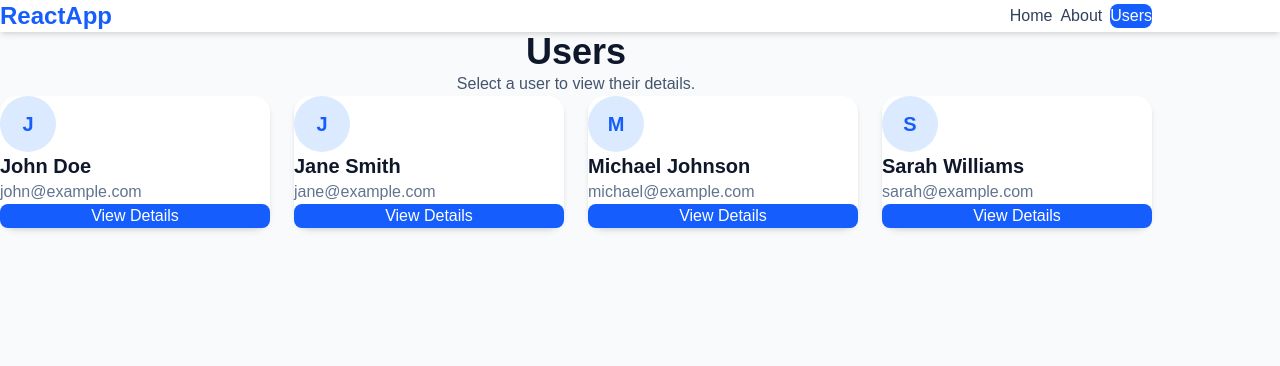
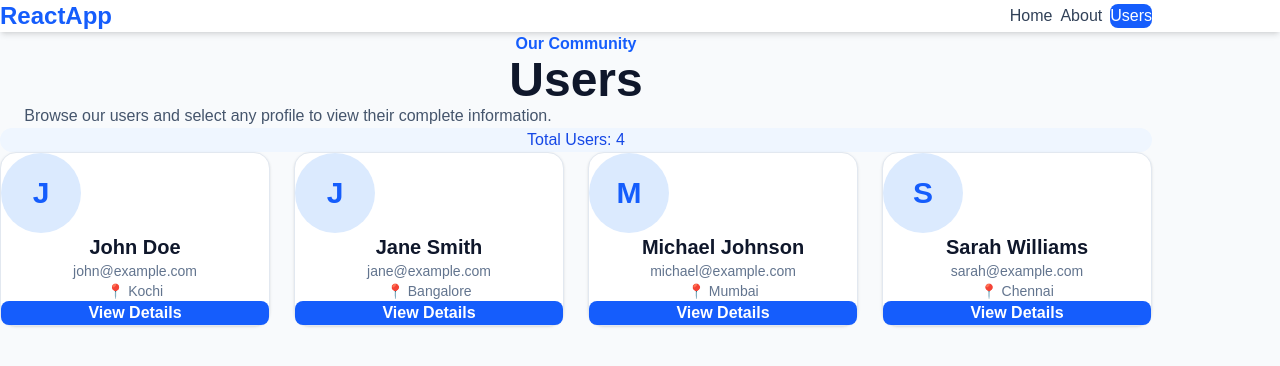
Before and after one commit to nihalmv-ops/react-multi, a React (Vite) app: page /users in a window 1280 px wide. Shown: the top 366 px of the page. Built offline with nearby package versions, Linux system fonts and the light colour scheme.

Commit message:
Improved users page UI

```diff
--- a/src/pages/Users.jsx
+++ b/src/pages/Users.jsx
@@ -4,42 +4,64 @@ import users from "../data/user";
 function Users() {
   return (
     <section className="min-h-screen px-6 py-12">
+      <div className="mx-auto max-w-6xl">
 
-      <div className="max-w-6xl mx-auto">
+        {/* Page Header */}
+        <div className="mb-12 text-center">
+          <p className="mb-2 font-semibold text-blue-600">
+            Our Community
+          </p>
 
-        <div className="text-center mb-10">
-          <h1 className="text-4xl font-bold text-slate-900 mb-3">
+          <h1 className="mb-4 text-4xl font-bold text-slate-900 md:text-5xl">
             Users
           </h1>
 
-          <p className="text-slate-600">
-            Select a user to view their details.
+          <p className="mx-auto max-w-xl text-slate-600">
+            Browse our users and select any profile to view
+            their complete information.
           </p>
         </div>
 
-        <div className="grid sm:grid-cols-2 lg:grid-cols-4 gap-6">
+        {/* User Count */}
+        <div className="mb-8 rounded-xl bg-blue-50 p-4 text-center">
+          <p className="font-medium text-blue-700">
+            Total Users: {users.length}
+          </p>
+        </div>
+
+        {/* User Cards */}
+        <div className="grid gap-6 sm:grid-cols-2 lg:grid-cols-4">
 
           {users.map((user) => (
             <div
               key={user.id}
-              className="bg-white rounded-2xl shadow-md p-6 hover:shadow-xl transition"
+              className="group rounded-2xl border border-slate-200 bg-white p-6 shadow-sm transition duration-300 hover:-translate-y-1 hover:shadow-xl"
             >
 
-              <div className="w-14 h-14 bg-blue-100 text-blue-600 rounded-full flex items-center justify-center text-xl font-bold mb-4">
+              {/* Avatar */}
+              <div className="mx-auto mb-5 flex h-20 w-20 items-center justify-center rounded-full bg-blue-100 text-3xl font-bold text-blue-600 transition group-hover:bg-blue-600 group-hover:text-white">
                 {user.name.charAt(0)}
               </div>
 
-              <h2 className="text-xl font-semibold text-slate-900 mb-2">
+              {/* Name */}
+              <h2 className="mb-2 text-center text-xl font-bold text-slate-900">
                 {user.name}
               </h2>
 
-              <p className="text-slate-500 mb-5">
+              {/* Email */}
+              <p className="mb-1 truncate text-center text-sm text-slate-500">
                 {user.email}
               </p>
 
+              {/* City */}
+              <p className="mb-6 text-center text-sm text-slate-500">
+                📍 {user.city}
+              </p>
+
+              {/* Details Button */}
               <Link
                 to={`/users/${user.id}`}
-                className="inline-block w-full text-center px-4 py-2 bg-blue-600 text-white rounded-lg hover:bg-blue-700 transition"
+                className="block w-full rounded-lg bg-blue-600 px-4 py-3 text-center font-semibold text-white transition hover:bg-blue-700"
               >
                 View Details
               </Link>
@@ -48,9 +70,7 @@ function Users() {
           ))}
 
         </div>
-
       </div>
-
     </section>
   );
 }
```
